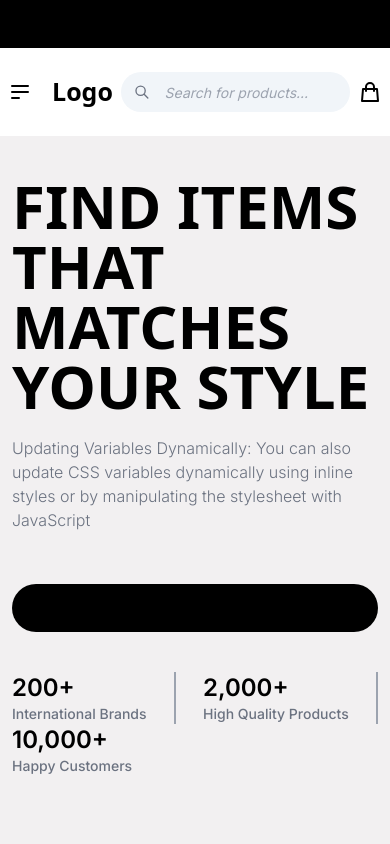
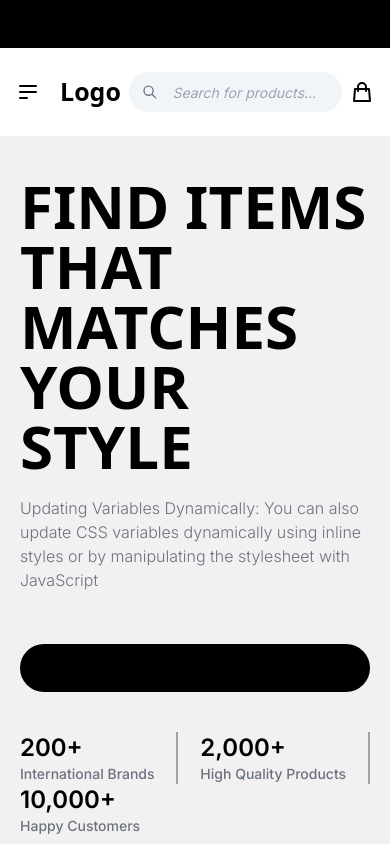
Before and after one commit to KrystianGH2/JS-Frameworks-CA, a Next.js app: page / in a window 390 px wide. Shown: the top 844 px of the page. Built offline with nearby package versions, Linux system fonts and the light colour scheme.

Commit message:
Navbar | Hero Styling

```diff
--- a/app/(components)/Hero.jsx
+++ b/app/(components)/Hero.jsx
@@ -6,8 +6,8 @@ import pic from "../../public/headsets.png";
 export default function Hero() {
   return (
     <div className={`${styles.flexCenter} `}>
-      <div className="flex justify-between w-full sm:flex sm:flex-row sm:p-0 px-3 flex-col ">
-        <div className="py-10 flex flex-col justify-around gap-8 sm:gap-5">
+      <div className="flex justify-between items-center md:items-start w-full md:flex md:flex-row sm:p-0 px-3 flex-col ">
+        <div className="py-10 flex flex-col justify-around  gap-8 sm:gap-5 p-2 lg:px-0">
           <div className="max-w-xl  flex flex-col gap-5 pb-5">
             <h1 className="text-6xl text-black font-black sm:mb-1">
               FIND ITEMS THAT MATCHES YOUR STYLE
@@ -20,7 +20,7 @@ export default function Hero() {
           </div>
 
           <div className="flex flex-col gap-8">
-            <button className=" bg-black py-3  sm:max-w-[250px] rounded-full cursor-pointer mb-2">
+            <button className=" bg-black py-3  md:max-w-[300px] rounded-full cursor-pointer mb-2">
               SHOP NOW
             </button>
 
--- a/app/(components)/Navbar.jsx
+++ b/app/(components)/Navbar.jsx
@@ -20,7 +20,7 @@ export default function Navbar() {
 
   return (
     <>
-      <div className={`${styles.flexCenter} w-full flex-col  `}>
+      <div className={`${styles.flexCenter} w-full flex-col  px-2 lg:px-0`}>
         <div
           className={`flex justify-between w-full max-w-7xl bg-white text-black py-6 relative sm:px-0 px-2`}
         >
@@ -35,7 +35,7 @@ export default function Navbar() {
               </div>
               <h1 className="font-poppins">Logo</h1>
             </div>
-            <div className="sm:block hidden">
+            <div className="md:block hidden">
               <ul className="font-poppins list-none sm:flex sm:pt-1 hidden justify-end items-center flex-1 gap-8">
                 {navigationLinks.map((link, index) => (
                   <li key={link.id} className="cursor-pointer ">
```
